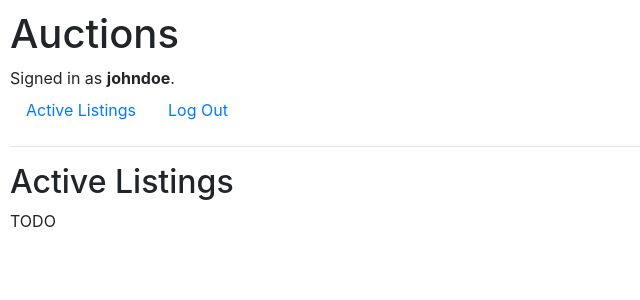
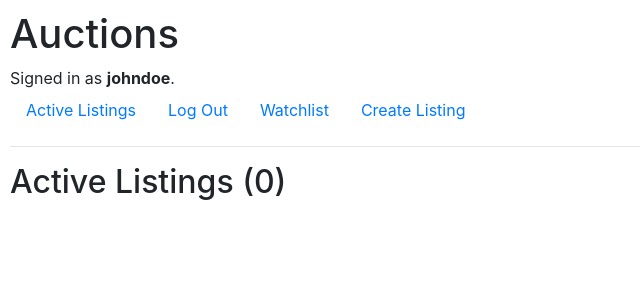
Before and after one commit to Aadv1k/cs50, a Django app: page / in a window 1280 px wide. Shown: the top 300 px of the page, without its empty margins (0-640 px from the left). Run offline with Django 3.2, Linux system fonts and the light colour scheme; a user stored in the database is signed in; data that the repository does not hold is empty; some libraries are stand-ins or nearby versions.

Commit message:
Gonna finish this today, Commiting for backup

```diff
--- a/Web_Programming_With_Python_And_JavaScript/Project02_Commerce/auctions/models.py
+++ b/Web_Programming_With_Python_And_JavaScript/Project02_Commerce/auctions/models.py
@@ -1,6 +1,31 @@
 from django.contrib.auth.models import AbstractUser
 from django.db import models
-
+from django.contrib.auth import get_user_model
 
 class User(AbstractUser):
     pass
+
+class Base(models.Model):
+    id = models.BigAutoField(primary_key=True)
+    created_at = models.DateTimeField(auto_now_add=True)
+
+    class Meta:
+        abstract = True
+
+class Auction(Base):
+    user = models.ForeignKey(User, on_delete=models.CASCADE)
+    title = models.CharField(max_length=255)
+    description = models.TextField()
+    starting_bid = models.DecimalField(max_digits=10, decimal_places=2)
+
+    def __str__(self):
+        return self.title
+
+class Bid(Base):
+    user = models.ForeignKey(User, on_delete=models.CASCADE)
+    auction = models.ForeignKey(Auction, on_delete=models.CASCADE)
+    bid_amount = models.DecimalField(max_digits=10, decimal_places=2)
+
+class Comment(Base):
+    user = models.ForeignKey(User, on_delete=models.CASCADE)
+    text = models.TextField()
--- a/Web_Programming_With_Python_And_JavaScript/Project02_Commerce/auctions/templates/auctions/index.html
+++ b/Web_Programming_With_Python_And_JavaScript/Project02_Commerce/auctions/templates/auctions/index.html
@@ -1,7 +1,5 @@
 {% extends "auctions/layout.html" %}
 
 {% block body %}
-    <h2>Active Listings</h2>
-
-    TODO
+    <h2>Active Listings ({{ listing_count }})</h2>
 {% endblock %}
--- a/Web_Programming_With_Python_And_JavaScript/Project02_Commerce/auctions/templates/auctions/layout.html
+++ b/Web_Programming_With_Python_And_JavaScript/Project02_Commerce/auctions/templates/auctions/layout.html
@@ -17,6 +17,7 @@
             {% endif %}
         </div>
         <ul class="nav">
+
             <li class="nav-item">
                 <a class="nav-link" href="{% url 'index' %}">Active Listings</a>
             </li>
@@ -32,6 +33,19 @@
                     <a class="nav-link" href="{% url 'register' %}">Register</a>
                 </li>
             {% endif %}
+
+
+            {% if user.is_authenticated %}
+                <li class="nav-item">
+                    <a class="nav-link" href="{% url 'watchlist' %}">Watchlist</a>
+                </li>
+
+                <li class="nav-item">
+                    <a class="nav-link" href="{% url 'create_listing' %}">Create Listing</a>
+                </li>
+            {% endif %}
+
+
         </ul>
         <hr>
         {% block body %}
--- a/Web_Programming_With_Python_And_JavaScript/Project02_Commerce/auctions/urls.py
+++ b/Web_Programming_With_Python_And_JavaScript/Project02_Commerce/auctions/urls.py
@@ -6,5 +6,7 @@ urlpatterns = [
     path("", views.index, name="index"),
     path("login", views.login_view, name="login"),
     path("logout", views.logout_view, name="logout"),
-    path("register", views.register, name="register")
+    path("register", views.register, name="register"),
+    path("watchlist", views.watchlist, name="watchlist"),
+    path("create_listing", views.create_listing, name="create_listing")
 ]
--- a/Web_Programming_With_Python_And_JavaScript/Project02_Commerce/auctions/views.py
+++ b/Web_Programming_With_Python_And_JavaScript/Project02_Commerce/auctions/views.py
@@ -4,12 +4,24 @@ from django.http import HttpResponse, HttpResponseRedirect
 from django.shortcuts import render
 from django.urls import reverse
 
-from .models import User
+from .models import User, Auction
+
+def watchlist(request):
+    return HttpResponse("This yo watchlist")
+
+def create_listing(request):
+    if request.method == "GET":
+        return render(request, "auctions/create_listing.html")
+
+    return HttpResponse("Welcome to create listing")
 
 
 def index(request):
-    return render(request, "auctions/index.html")
-
+    listings = Auction.objects.all()
+    listing_count = len(listings)
+    return render(request, "auctions/index.html", {
+        "listing_count": listing_count
+    })
 
 def login_view(request):
     if request.method == "POST":
--- a/Web_Programming_With_Python_And_JavaScript/Project02_Commerce/commerce/settings.py
+++ b/Web_Programming_With_Python_And_JavaScript/Project02_Commerce/commerce/settings.py
@@ -70,6 +70,8 @@ TEMPLATES = [
 
 WSGI_APPLICATION = 'commerce.wsgi.application'
 
+DEFAULT_AUTO_FIELD = 'django.db.models.BigAutoField'
+
 
 # Database
 # https://docs.djangoproject.com/en/3.0/ref/settings/#databases
```
Also changed, not shown: Web_Programming_With_Python_And_JavaScript/Project02_Commerce/auctions/templates/auctions/create_listing.html (added, +22 -0 lines), Web_Programming_With_Python_And_JavaScript/Project02_Commerce/auctions/migrations/0001_initial.py (added), Web_Programming_With_Python_And_JavaScript/Project02_Commerce/auctions/migrations/0002_auction_bid_comment.py (added), Web_Programming_With_Python_And_JavaScript/Project02_Commerce/auctions/migrations/__init__.py (added), Web_Programming_With_Python_And_JavaScript/Project02_Commerce/db.sqlite3 (added).
